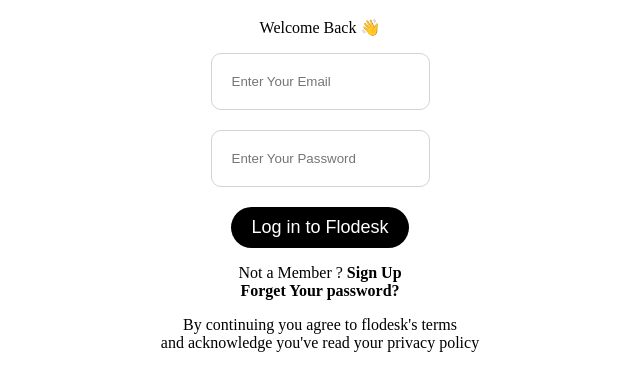
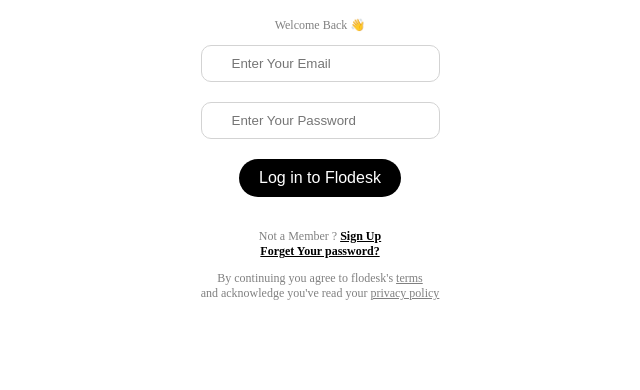
Before and after one commit to sandeeep0098/Advance-Css, a plain HTML site: page index.html in a window 1280 px wide. Shown: the part 140-530 px from the top of the page, without its empty margins (320-960 px from the left). Drawn offline with Linux system fonts and the light colour scheme.

Commit message:
final changes

```diff
--- a/index.html
+++ b/index.html
@@ -76,7 +76,7 @@
         >
       </p>
 
-      <p>
+      <p class="bottom-text">
         By continuing you agree to flodesk's <span>terms </span> <br />and
         acknowledge you've read your <span>privacy policy</span>
       </p>
--- a/styles.css
+++ b/styles.css
@@ -105,13 +105,29 @@
   border: 1px solid lightgray;
   border-radius: 10px;
   margin-bottom: 20px;
-  padding: 20px;
+  padding: 10px 30px;
 }
 .btn {
   padding: 10px 20px;
   background-color: black;
   color: white;
-  font-size: 18px;
+  font-size: 16px;
   border: none;
   border-radius: 100px;
+  margin-bottom: 20px;
+  cursor: pointer;
 }
+.bottom-text,
+p {
+  color: gray;
+  font-size: 12px;
+}
+span {
+  text-decoration: underline;
+  cursor: pointer;
+}
+strong {
+  text-decoration: underline;
+  color: black;
+  cursor: pointer;
+}
```
